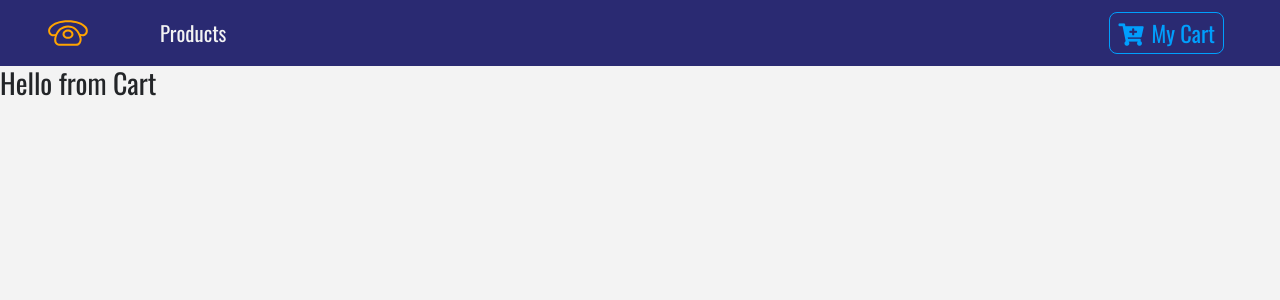
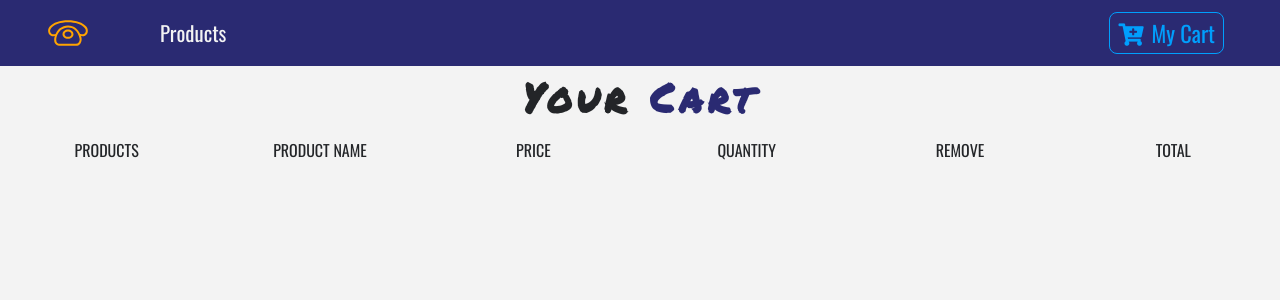
Before and after one commit to nignanthomas/react-store, a React (Create React App) app: page /cart in a window 1280 px wide. Shown: the top 300 px of the page. Built offline with nearby package versions, Linux system fonts and the light colour scheme.

Commit message:
create Cart components - CartColumns ok

```diff
--- a/src/components/Cart.js
+++ /dev/null
@@ -1,14 +0,0 @@
-import React, { Component } from 'react';
-
-class Cart extends Component {
-    state = {  }
-    render() {
-        return (
-            <div>
-                <h3>Hello from Cart</h3>
-            </div>
-        );
-    }
-}
-
-export default Cart;
--- /dev/null
+++ b/src/components/Cart/Cart.js
@@ -0,0 +1,18 @@
+import React, { Component } from 'react';
+import Title from '../Title';
+import CartColumns from './CartColumns';
+
+class Cart extends Component {
+    state = {  }
+    render() {
+        return (
+            <section>
+                <Title name="your" title="cart"></Title>
+
+                <CartColumns></CartColumns>
+            </section>
+        );
+    }
+}
+
+export default Cart;
--- /dev/null
+++ b/src/components/Cart/CartColumns.js
@@ -0,0 +1,32 @@
+import React, { Component } from 'react';
+
+const CartColumns = () => {
+    return (
+        <div className="container-fluid text-center d-none d-lg-block">
+            <div className="row">
+
+                <div className="col-10 mx-auto col-lg-2">
+                    <p className="text-uppercase">products</p>
+                </div>
+                <div className="col-10 mx-auto col-lg-2">
+                    <p className="text-uppercase">product name</p>
+                </div>
+                <div className="col-10 mx-auto col-lg-2">
+                    <p className="text-uppercase">price</p>
+                </div>
+                <div className="col-10 mx-auto col-lg-2">
+                    <p className="text-uppercase">quantity</p>
+                </div>
+                <div className="col-10 mx-auto col-lg-2">
+                    <p className="text-uppercase">remove</p>
+                </div>
+                <div className="col-10 mx-auto col-lg-2">
+                    <p className="text-uppercase">total</p>
+                </div>
+
+            </div>
+        </div>
+    );
+}
+
+export default CartColumns;
--- /dev/null
+++ b/src/components/Cart/package.json
@@ -0,0 +1,3 @@
+{
+    "main":"Cart.js"
+}
--- a/src/context.js
+++ b/src/context.js
@@ -13,6 +13,10 @@
         cart:[],
         modalOpen: false,
         modalProduct: detailProduct,
+
+        cartSubTotal:0,
+        cartTax:0,
+        cartTotal: 0,
     }
     componentDidMount(){
         this.setProducts();
@@ -68,6 +72,21 @@
         })
     }
 
+    increment = (id) => {
+        console.log("increment method +1");
+    }
+    decrement = (id) => {
+        console.log("decrement method -1");
+    }
+    removeItem = (id) => {
+        console.log("item removed");
+    }
+    clearCart = () => {
+        console.log("cart cleared");
+
+    }
+
+
 
     render() {
         return (
@@ -76,7 +95,11 @@
                 handleDetail:this.handleDetail,
                 addToCart:this.addToCart,
                 openModal:this.openModal,
-                closeModal:this.closeModal
+                closeModal:this.closeModal,
+                increment:this.increment,
+                decrement:this.decrement,
+                removeItem:this.removeItem,
+                clearCart:this.clearCart,
             }}>
 
                 {this.props.children}
```
